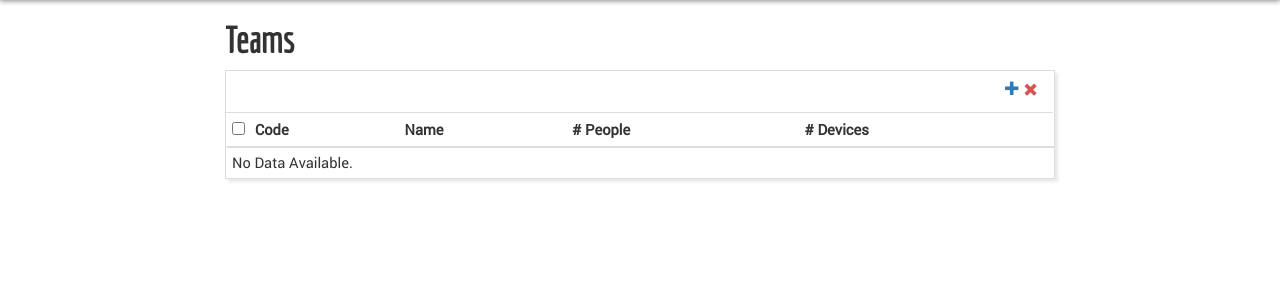
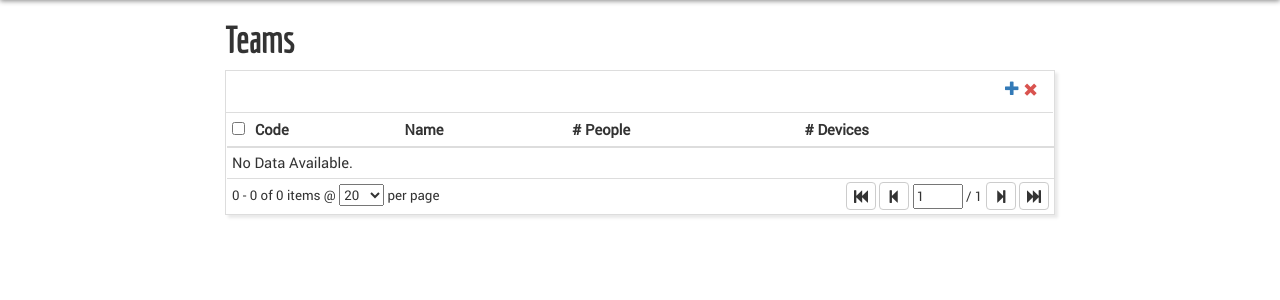
Before and after one commit to hkmshb/centrak, a Django app: a page that uses enumeration/templates/enumeration/team-list.html in a window 1280 px wide. Shown: the part 90-390 px from the top of the page. Run offline with Django 3.2, Linux system fonts and the light colour scheme; data that the repository does not hold is empty; style sheets or scripts are compiled from the project's sources; parts of the project's set-up code (start-up, migrations or seed data) failed here and were passed over; some libraries are stand-ins or nearby versions.

Commit message:
Updated entries in team list to show device and member count

```diff
--- a/enumeration/templates/enumeration/team-list.html
+++ b/enumeration/templates/enumeration/team-list.html
@@ -33,12 +33,36 @@
                         <tr><td><input type="checkbox" name="record_ids" value="{{ item.id }}" /></td>
                             <td>{{ item.code }}</td>
                             <td><a href="{% url 'team-view' item.id %}">{{ item.name }}</a></td>
-                            <td> ? </td>
-                            <td> ? </td></tr>
+                            <td>{{ item.members.count }}</td>
+                            <td>{{ item.devices.count }}</td></tr>
                     {% empty %}
                         <tr><td colspan="5">No Data Available.</td></tr>
                     {% endfor %}
                     </tbody>
+                    <tfoot>
+                        <tr><td colspan="5">
+                              <div class="pagination-packed">
+                                   <div class="summary">
+                                       <span>{{ p.start_index }} - {{ p.end_index }} of {{ p.paginator.count }} items @</span>
+                                       <select name="pageSize">
+                                       {% for size in p.page_sizes %}
+                                           <option{% ifequal p.current_size size %} selected{% endifequal %}>{{ size }}</option>
+                                       {% endfor %}
+                                       </select>
+                                       <span>per page</span>
+                                   </div>
+
+                                   <div class="controls">
+                                       <span name="first" class="btn btn-default glyphicon glyphicon-fast-backward"></span>
+                                       <span name="prev" class="btn btn-default glyphicon glyphicon-step-backward"></span>
+                                       <input type="number" name="page" min="1" max="{{ p.paginator.num_pages }}" value="{{ p.number }}" />
+                                           / {{ p.paginator.num_pages }}
+                                       <span name="next" class="btn btn-default glyphicon glyphicon-step-forward"></span>
+                                       <span name="last" class="btn btn-default glyphicon glyphicon-fast-forward"></span>
+                                   </div>
+                               </div>
+                            </td></tr>
+                    </tfoot>
                 </table>
             </div>
         </form>
```
Also changed, not shown: enumeration/tests/test_models.py (+0 -3 lines), enumeration/tests/test_views.py (+45 -0 lines).
